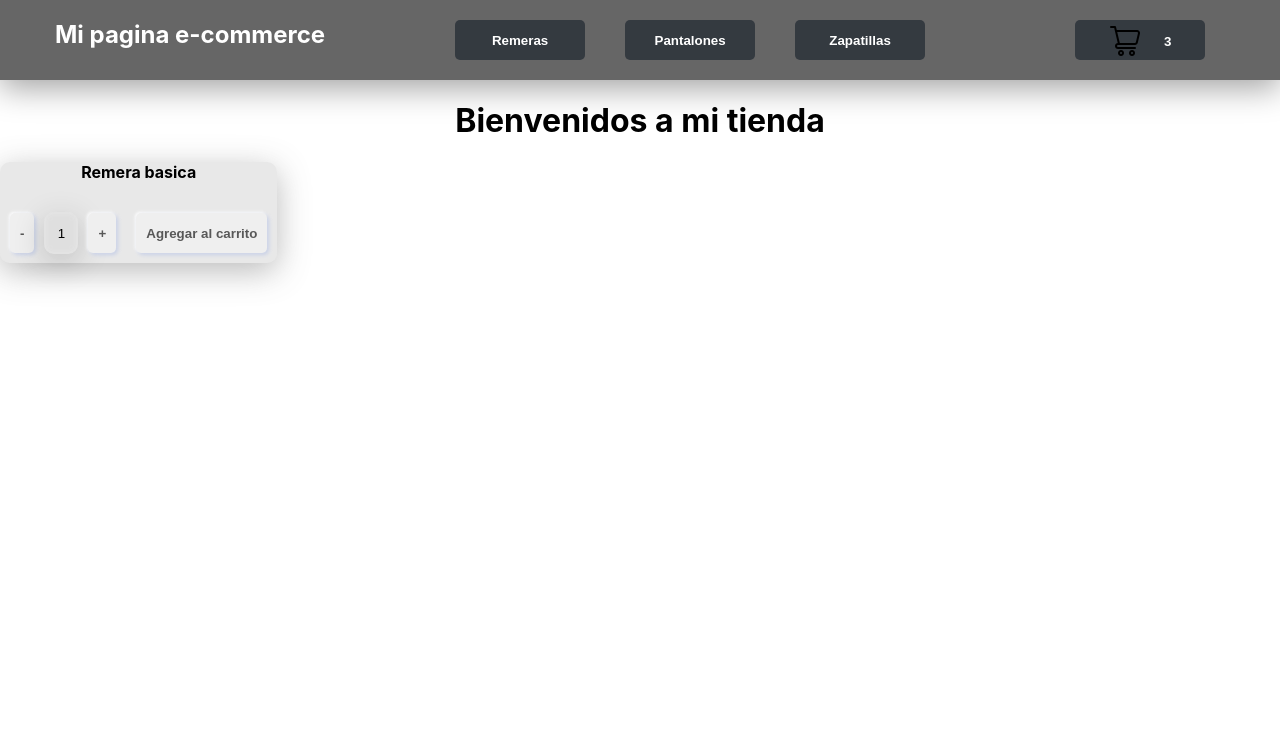
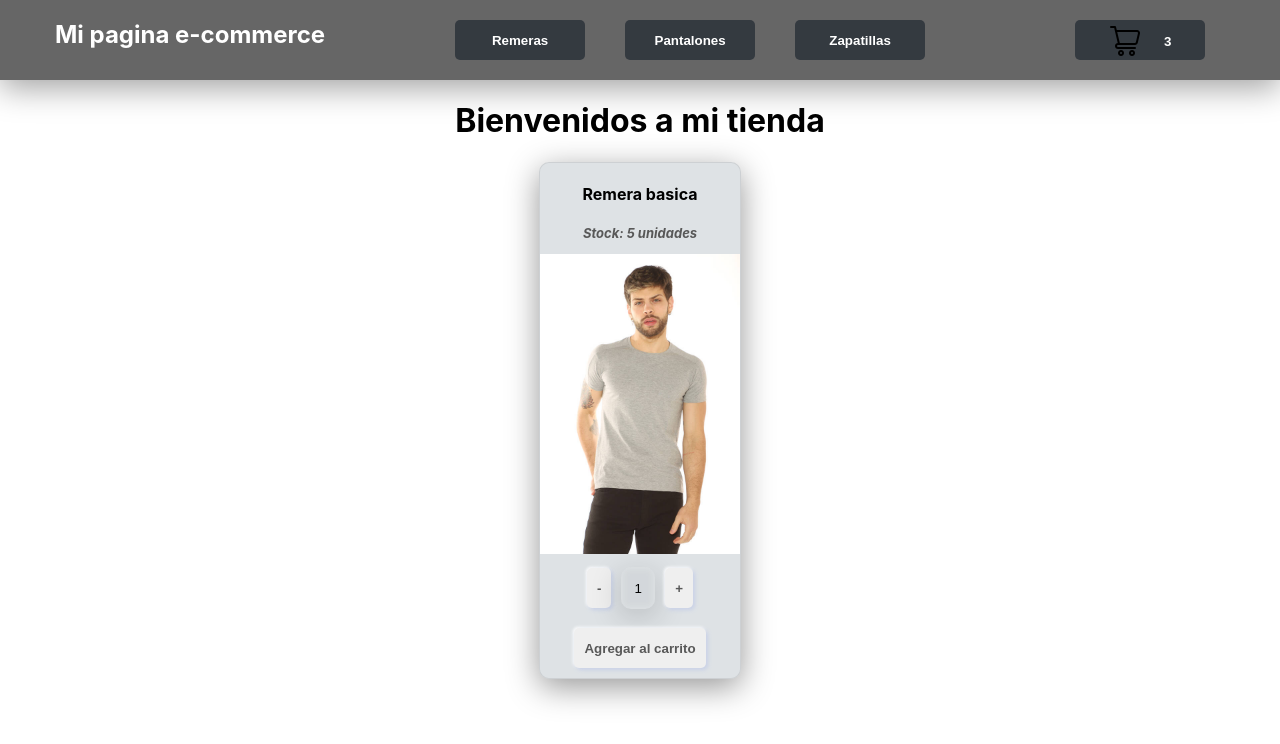
Before and after one commit to LautaroTresca/Repositorio-ReactJS-LautaroTresca, a React (Create React App) app: page / in a window 1280 px wide. Shown: the top 744 px of the page. Built offline with nearby package versions, Linux system fonts and the light colour scheme.

Commit message:
se agrego imagen en la card del producto y se muestra el stock disponible

```diff
--- a/src/componentes/ItemCount/ItemCount.css
+++ b/src/componentes/ItemCount/ItemCount.css
@@ -35,10 +35,24 @@
 }
 
 .card{
-  width: fit-content;
-  background: rgb(141 141 141 / 20%);
-  box-shadow: 0 8px 32px 0 rgb(87 87 88 / 41%);
+  margin: 0px auto 20px auto;
+  width: 200px;
+  background: rgb(26 55 72 / 14%);
+  box-shadow: 0 8px 32px 0 rgb(0 0 0 / 41%);
   backdrop-filter: blur( 4px );
   -webkit-backdrop-filter: blur( 4px );
   border-radius: 10px;
+  border: solid 1px #00000014;
 }
+
+.img{
+  width: 100%;
+  object-fit: fill;
+}
+
+.stock{
+  font-weight: bold;
+  font-size: small;
+  font-style: italic;
+  color: #585858;
+}
--- a/src/componentes/ItemCount/ItemCount.js
+++ b/src/componentes/ItemCount/ItemCount.js
@@ -1,5 +1,6 @@
 import {useState} from 'react'
 import "./ItemCount.css"
+import img from "./assets/remera.jpg"
 
 //llamo al hook useState y le paso por parametros el stock y la funcion onAdd
 
@@ -32,10 +33,16 @@ const Counter = ({titulo, stock, onAdd}) =>{
     return(
         <div className='card'>
             <h4>{titulo}</h4>
-            <button className='css-button-neumorphic' onClick={restar}>-</button>
-            <input className='input' value={value} onChange={(e) => setValue(e.target.value)}/>
-            <button className='css-button-neumorphic' onClick={sumar}>+</button>
-            <button className='css-button-neumorphic' onClick={onAdd}>Agregar al carrito</button>
+            <p className='stock'>Stock: {stock} unidades</p>
+            <div>
+                <img className='img' src={img} alt="fotoDeRemera"/>
+            </div>
+            <div>
+                <button className='css-button-neumorphic' onClick={restar}>-</button>
+                <input className='input' value={value} onChange={(e) => setValue(e.target.value)}/>
+                <button className='css-button-neumorphic' onClick={sumar}>+</button>
+                <button className='css-button-neumorphic' onClick={onAdd}>Agregar al carrito</button>
+            </div>
         </div>
     )
 }
```
Also changed, not shown: src/componentes/ItemCount/assets/remera.jpg (added).
